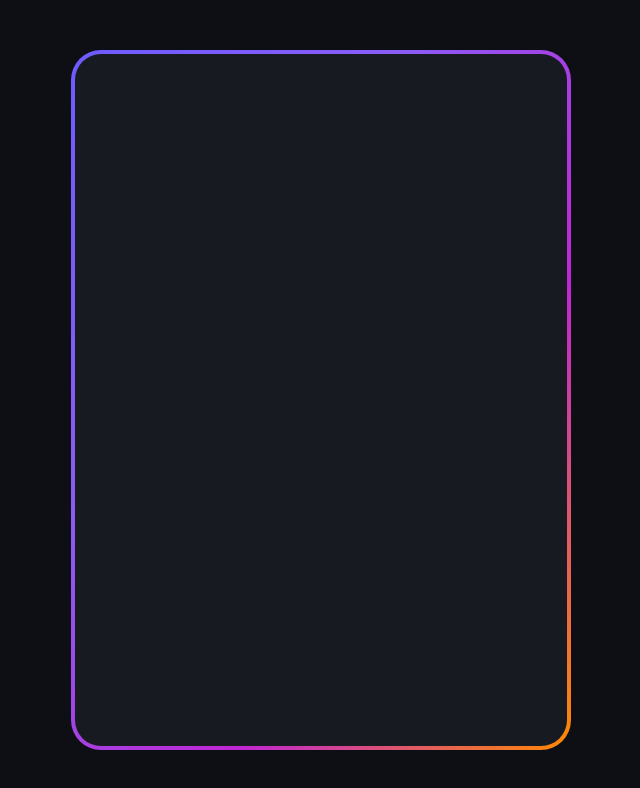
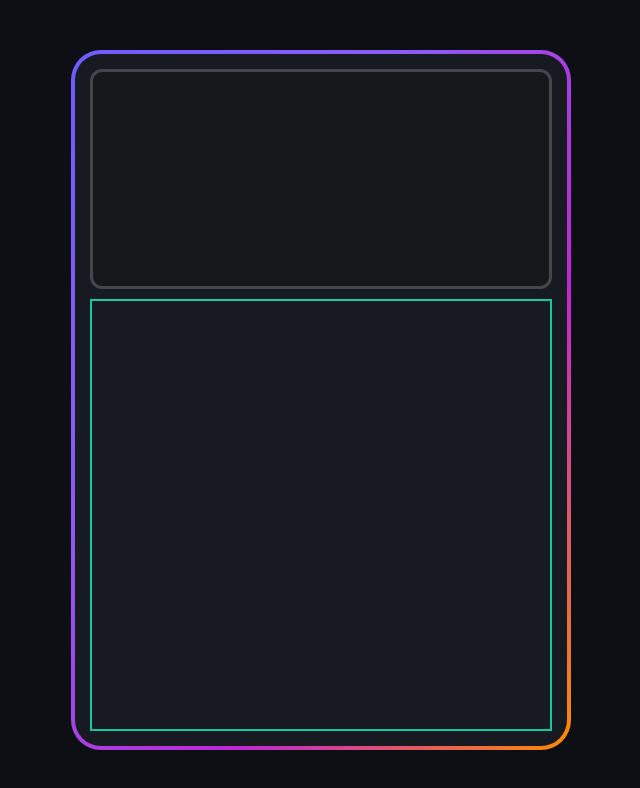
Before and after one commit to haisesasak-i/Calculator, a plain HTML site: page index.html in a window 1280 px wide. Shown: the whole page, without its empty margins (319-959 px from the left). Drawn offline with Linux system fonts and the light colour scheme.

Commit message:
Add styling to caluclator display

```diff
--- a/index.html
+++ b/index.html
@@ -10,8 +10,9 @@
 </head>
 
 <body class="flex">
-    <div class="calculator">
-
+    <div class="calculator flex">
+        <div class="display"></div>
+        <div class="buttons-menu"></div>
 
 
     </div>
--- a/style.css
+++ b/style.css
@@ -29,5 +29,20 @@ div.calculator {
             #C026D3,
             #FF8A00) border-box;
     border-radius: 30px;
+    flex-direction: column;
+    padding: 15px;
+    gap: 10px
+}
 
+.display {
+    border: 3px solid #45464c;
+    width: 100%;
+    height: 220px;
+    border-radius: 12px;
+    background-color: #17181c;
 }
+
+.buttons-menu {
+    border: 2px solid rgb(21, 200, 161);
+    flex: 1;
+}
```
